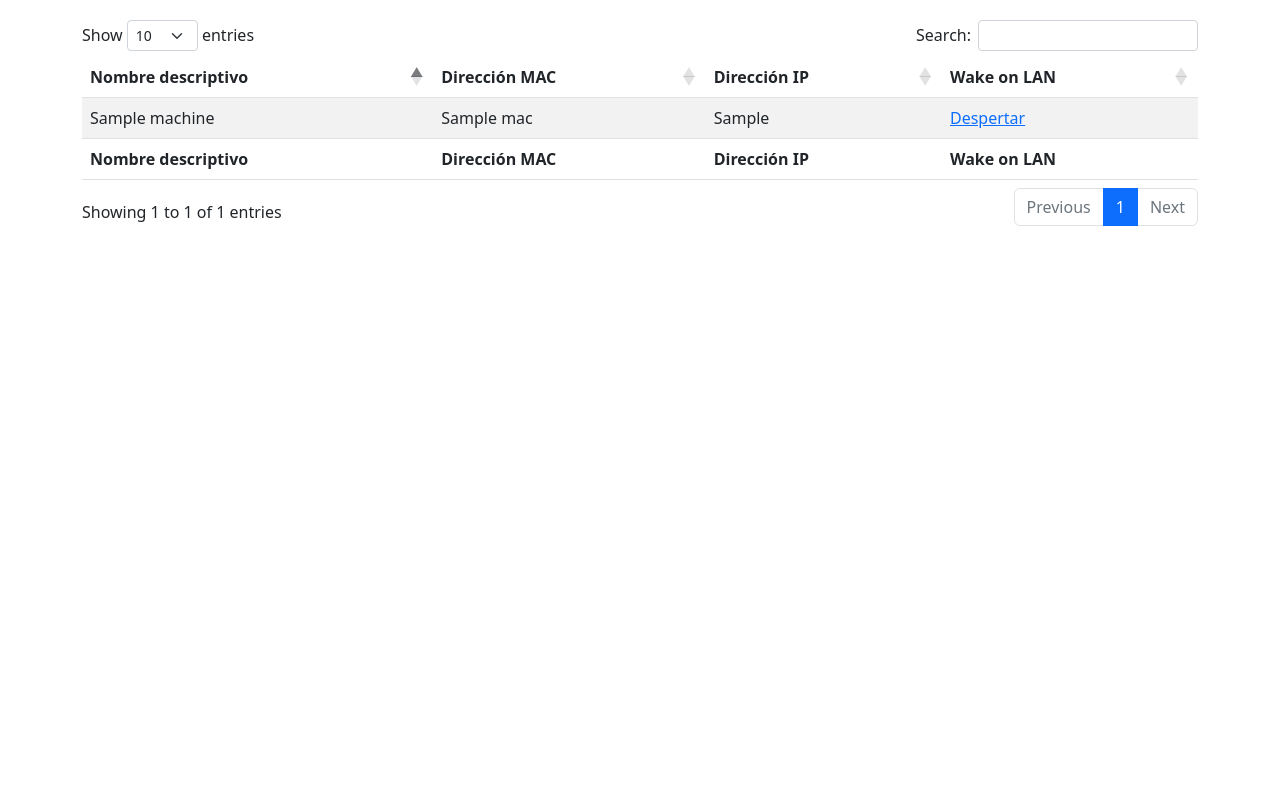
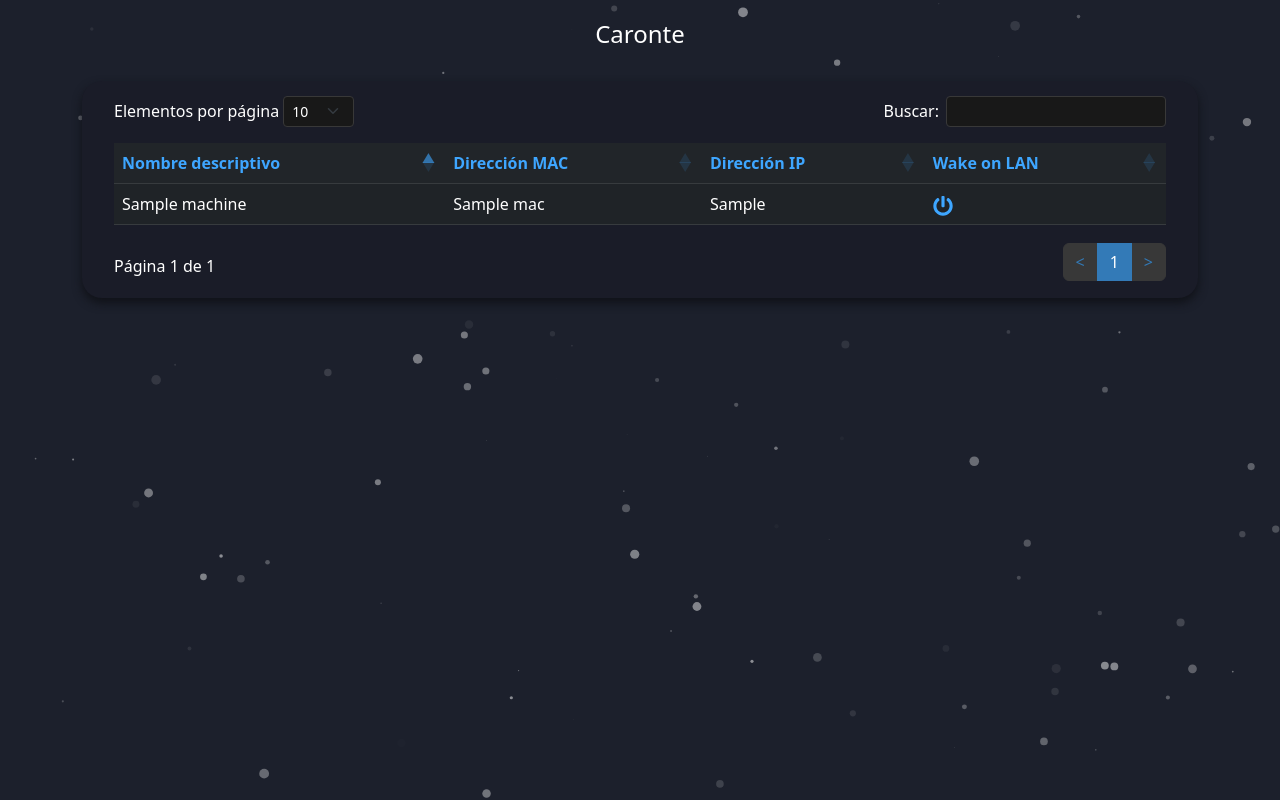
Before and after one commit to DAT-ETSIT/wolwebapp, a Flask app: template templates/machines.html in a window 1280 px wide. Run offline with Flask 2, Linux system fonts and the light colour scheme; the template is opened without the code that fills it: most values are stand-ins (such as "Sample title", 1, 10 or a date in 2020); parts of the project's set-up code (start-up, migrations or seed data) failed here and were passed over; some libraries are stand-ins or nearby versions.

Commit message:
Better graphic interface

```diff
--- /dev/null
+++ b/static/particles.js
@@ -0,0 +1,114 @@
+particlesJS('particles-js',
+
+{
+    "particles": {
+      "number": {
+        "value": 91,
+        "density": {
+          "enable": true,
+          "value_area": 800
+        }
+      },
+      "color": {
+        "value": "#fff"
+      },
+      "shape": {
+        "type": "circle",
+        "stroke": {
+          "width": 0,
+          "color": "#000000"
+        },
+        "polygon": {
+          "nb_sides": 5
+        },
+        "image": {
+          "src": "img/github.svg",
+          "width": 100,
+          "height": 100
+        }
+      },
+      "opacity": {
+        "value": 0.5,
+        "random": true,
+        "anim": {
+          "enable": false,
+          "speed": 1,
+          "opacity_min": 0.1,
+          "sync": false
+        }
+      },
+      "size": {
+        "value": 5,
+        "random": true,
+        "anim": {
+          "enable": false,
+          "speed": 34.107242916656496,
+          "size_min": 0.1,
+          "sync": false
+        }
+      },
+      "line_linked": {
+        "enable": false,
+        "distance": 500,
+        "color": "#ffffff",
+        "opacity": 0.4,
+        "width": 2
+      },
+      "move": {
+        "enable": true,
+        "speed": 2,
+        "direction": "bottom",
+        "random": false,
+        "straight": false,
+        "out_mode": "out",
+        "bounce": false,
+        "attract": {
+          "enable": false,
+          "rotateX": 600,
+          "rotateY": 1200
+        }
+      }
+    },
+    "interactivity": {
+      "detect_on": "canvas",
+      "events": {
+        "onhover": {
+          "enable": false,
+          "mode": "bubble"
+        },
+        "onclick": {
+          "enable": false,
+          "mode": "repulse"
+        },
+        "resize": true
+      },
+      "modes": {
+        "grab": {
+          "distance": 400,
+          "line_linked": {
+            "opacity": 0.5
+          }
+        },
+        "bubble": {
+          "distance": 400,
+          "size": 4,
+          "duration": 0.3,
+          "opacity": 1,
+          "speed": 3
+        },
+        "repulse": {
+          "distance": 200,
+          "duration": 0.4
+        },
+        "push": {
+          "particles_nb": 4
+        },
+        "remove": {
+          "particles_nb": 2
+        }
+      }
+    },
+    "retina_detect": true
+  }
+
+);
--- a/static/style.css
+++ b/static/style.css
@@ -1,3 +1,68 @@
+body{
+    background-color: #1C202C;
+    color: white;
+}
+.borderTable{
+    background-color: #1A1C28;
+    padding-top: 15px;
+    padding-bottom: 15px;
+    padding-left: 2em;
+    padding-right: 2em;
+    border-radius: 20px;
+    box-shadow: 0px 5px 10px 0px #101218;
+    position: relative;
+
+}
 .container{
     padding-top: 20px;
 }
+#equipos{
+    padding-top: 10px;
+    padding-bottom: 10px;
+}
+.page-item .page-link {
+    background-color: #383838;
+    border-color: #383838;
+    color: #337ab7 !important;
+}
+
+.page-item .page-link:hover {
+    background-color: #585858;
+    border-color: #585858;
+    color: white !important;
+}
+
+.page-item.active .page-link {
+    background-color: #337ab7 !important;
+    border: 1px solid #337ab7;
+    color: white !important;
+}
+
+.dataTables_filter > label > input{
+    background-color: #212121;
+}
+
+.dataTables_filter > label > input :focus{
+    background-color: #212121 !important;
+}
+.powerOnIcon{
+    width: 20px;
+    fill: #3ea6ff;
+}
+thead > tr > th {
+    color: #3ea6ff
+}
+
+.form-control, .form-select{
+    background-color: #181818 !important;
+    color: white !important;
+    border-color: #383838;
+}
+
+#particles-js {
+    position: fixed;
+    width: 100%;
+    height: 100%;
+    background-size: cover;
+    background-position: 50% 50%;
+  }
--- a/templates/machines.html
+++ b/templates/machines.html
@@ -1,14 +1,21 @@
 <!DOCTYPE html>
 <head>
+    <meta charset="UTF-8">
+    <meta http-equiv="X-UA-Compatible" content="IE=edge">
+    <meta name="viewport" content="width=device-width, initial-scale=1.0">
     <link rel="stylesheet" href="https://cdnjs.cloudflare.com/ajax/libs/twitter-bootstrap/5.2.0/css/bootstrap.min.css">
     <link rel="stylesheet" href="https://cdn.datatables.net/1.13.1/css/dataTables.bootstrap5.min.css">
     <link rel="stylesheet" href="{{ url_for('static', filename='style.css')}}">
 
+    <title>Caronte</title>
+
 </head>
 <body>
-
+    <div id="particles-js"></div>
     <div class="container">
-      <table id="equipos" class="table table-striped" style="width:100%">
+      <h4 class="text-center">Caronte</h4><br>
+      <div class="borderTable align-middle">
+        <table id="equipos" class="table table-striped table-dark table-hover" style="width:100%">
           <thead>
             <tr>
               <th>Nombre descriptivo</th>
@@ -23,19 +30,12 @@
                     <td>{{ machine['name'] }}</td>
                     <td>{{ machine['mac'] }}</td>
                     <td>{{ machine['ip'] }}</td>
-                  <td><a href="/wol/{{ machines.index(machine) }}">Despertar</a></td>
+                    <td><a href="/wol/{{ machines.index(machine) }}"><svg class="powerOnIcon" xmlns="http://www.w3.org/2000/svg" viewBox="0 0 512 512"><path d="M400 54.1c63 45 104 118.6 104 201.9 0 136.8-110.8 247.7-247.5 248C120 504.3 8.2 393 8 256.4 7.9 173.1 48.9 99.3 111.8 54.2c11.7-8.3 28-4.8 35 7.7L162.6 90c5.9 10.5 3.1 23.8-6.6 31-41.5 30.8-68 79.6-68 134.9-.1 92.3 74.5 168.1 168 168.1 91.6 0 168.6-74.2 168-169.1-.3-51.8-24.7-101.8-68.1-134-9.7-7.2-12.4-20.5-6.5-30.9l15.8-28.1c7-12.4 23.2-16.1 34.8-7.8zM296 264V24c0-13.3-10.7-24-24-24h-32c-13.3 0-24 10.7-24 24v240c0 13.3 10.7 24 24 24h32c13.3 0 24-10.7 24-24z"/></svg></a></td>
                 </tr>
             {% endfor %}
           </tbody>
-        <tfoot>
-          <tr>
-            <th>Nombre descriptivo</th>
-            <th>Dirección MAC</th>
-            <th>Dirección IP</th>
-            <th>Wake on LAN</th>
-          </tr>
-        </tfoot>
       </table>
+    </div>
   </div>
 </body>
 
@@ -44,6 +44,21 @@
 <script src="https://cdn.datatables.net/1.13.1/js/dataTables.bootstrap5.min.js"></script>
 <script>
   $(document).ready(function () {
-    $('#equipos').DataTable();
+    $('#equipos').DataTable({
+      language: {
+            lengthMenu: 'Elementos por página _MENU_ ',
+            zeroRecords: 'No se encuentran resultados',
+            info: 'Página _PAGE_ de _PAGES_',
+            infoEmpty: 'No se encuentran resultados',
+            infoFiltered: '',
+            search: 'Buscar:',
+            paginate: {
+              next: ">",
+              previous: "<"
+            }
+        },
+    });
 });
 </script>
+<script src="{{ url_for('static', filename='particles.min.js')}}"></script>
+<script src="{{ url_for('static', filename='particles.js')}}"></script>
```
Also changed, not shown: main.py (line endings or trailing spaces), static/particles.min.js (added). Lines whose indentation alone changed are shown as unchanged.
